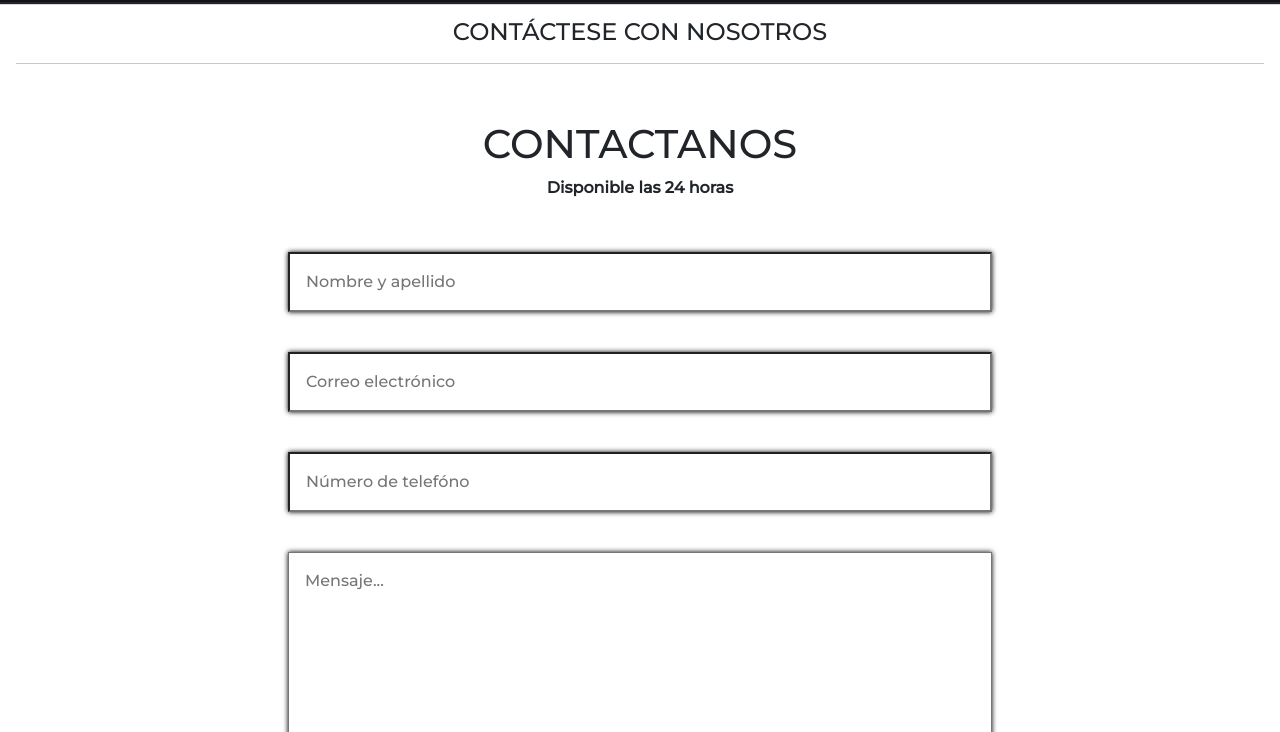
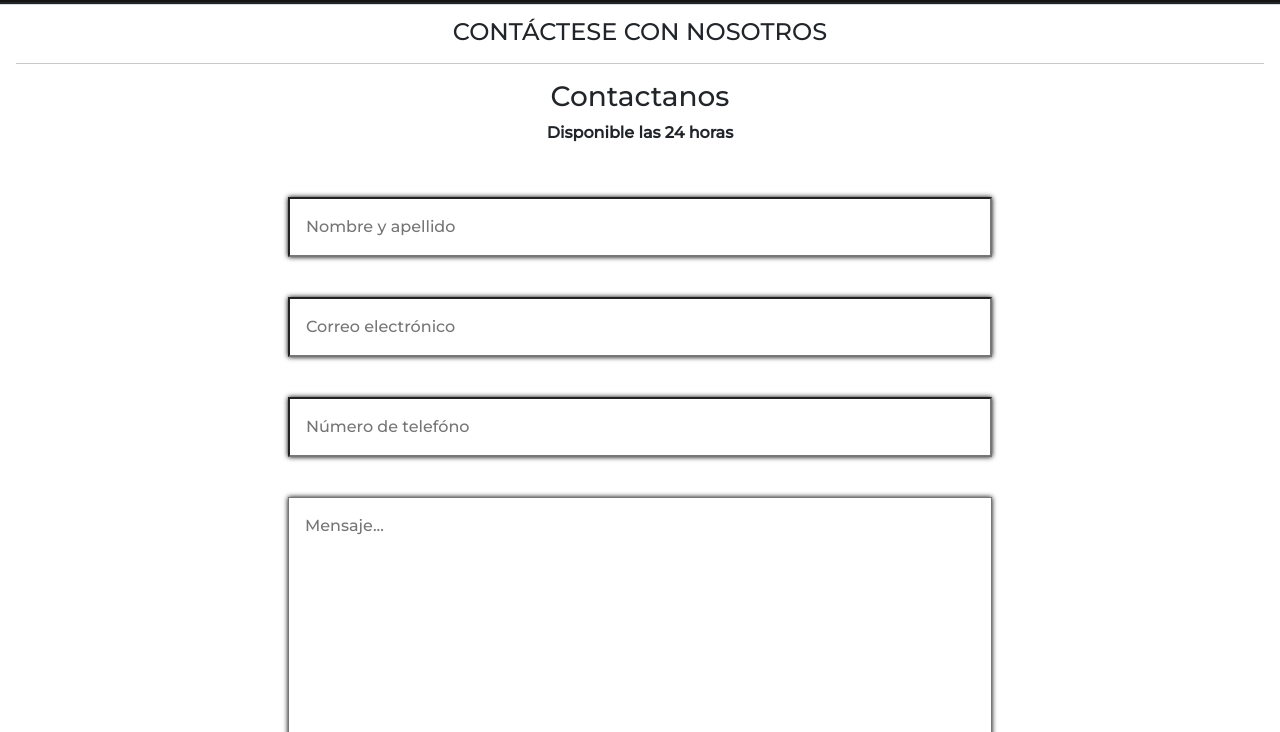
Before and after one commit to SantiagoPenino/better-call-saul, a plain HTML site: page pages/contacto.html in a window 1280 px wide. Shown: the part 68-800 px from the top of the page. Drawn offline with nearby package versions, Linux system fonts and the light colour scheme.

Commit message:
arreglando la jerarquia de titulos

```diff
--- a/pages/contacto.html
+++ b/pages/contacto.html
@@ -39,7 +39,7 @@
         <div class="title__contacto">
             <h2>CONTÁCTESE CON NOSOTROS</h2>
             <hr>
-            <h1>Contactanos</h1>
+            <h3>Contactanos</h3>
             <strong>Disponible las 24 horas</strong>
         </div>
         <div class="form">
```
Also changed, not shown: pages/nosotros.html (+1 -1 lines).
